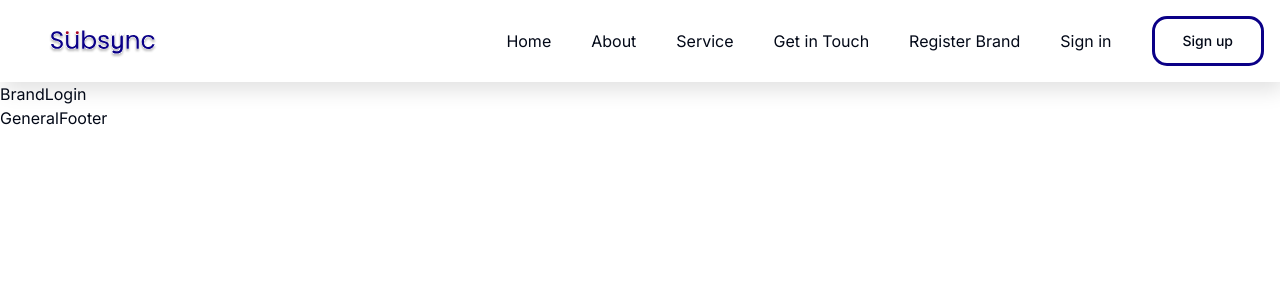
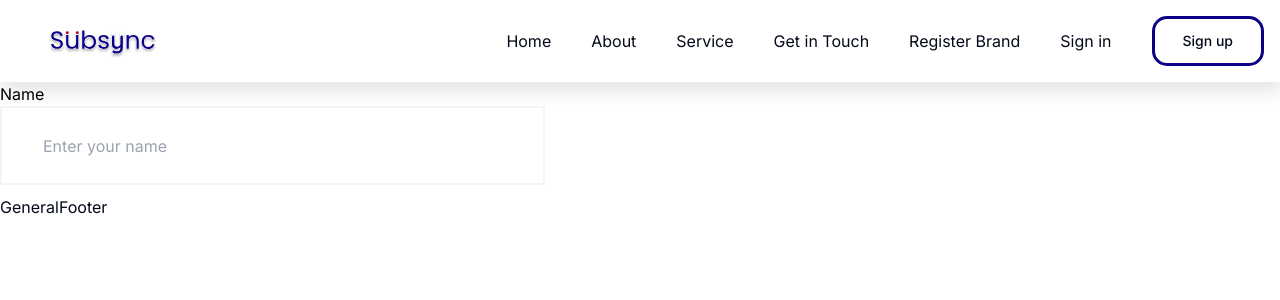
Before and after one commit to highfee/subsync-newsletter, a Next.js app: page /brand/login in a window 1280 px wide. Shown: the top 300 px of the page. Built offline with nearby package versions, Linux system fonts and the light colour scheme.

Commit message:
ab sign in commit

```diff
--- a/app/brand/(auth)/login/page.jsx
+++ b/app/brand/(auth)/login/page.jsx
@@ -1,8 +1,14 @@
 import React from 'react'
+import InputField from '@/components/ui/inputfeild'
 
 const BrandLogin = () => {
   return (
-    <div>BrandLogin</div>
+    <div>
+    <form>
+    <InputField label="Name" placeholder="Enter your name" id="name" />
+    {/* Other form fields */}
+  </form>
+    </div>
   )
 }
 
--- a/components/ui/inputfeild.jsx
+++ b/components/ui/inputfeild.jsx
@@ -0,0 +1,17 @@
+import React from 'react';
+
+const InputField = ({ label, placeholder, ...restProps }) => {
+  return (
+    <div className="w-[545px] h-[113px]">
+      <label className='text-[#000000] mb-[11px] font-[15px]' htmlFor={restProps.id}>{label}</label>
+      <input
+      className='border-2 border-gray-100 border-r-15 w-full h-[79px] py-[28px] px-[41px]'
+        type="text"
+        placeholder={placeholder}
+        {...restProps}
+      />
+    </div>
+  );
+};
+
+export default InputField;
```
